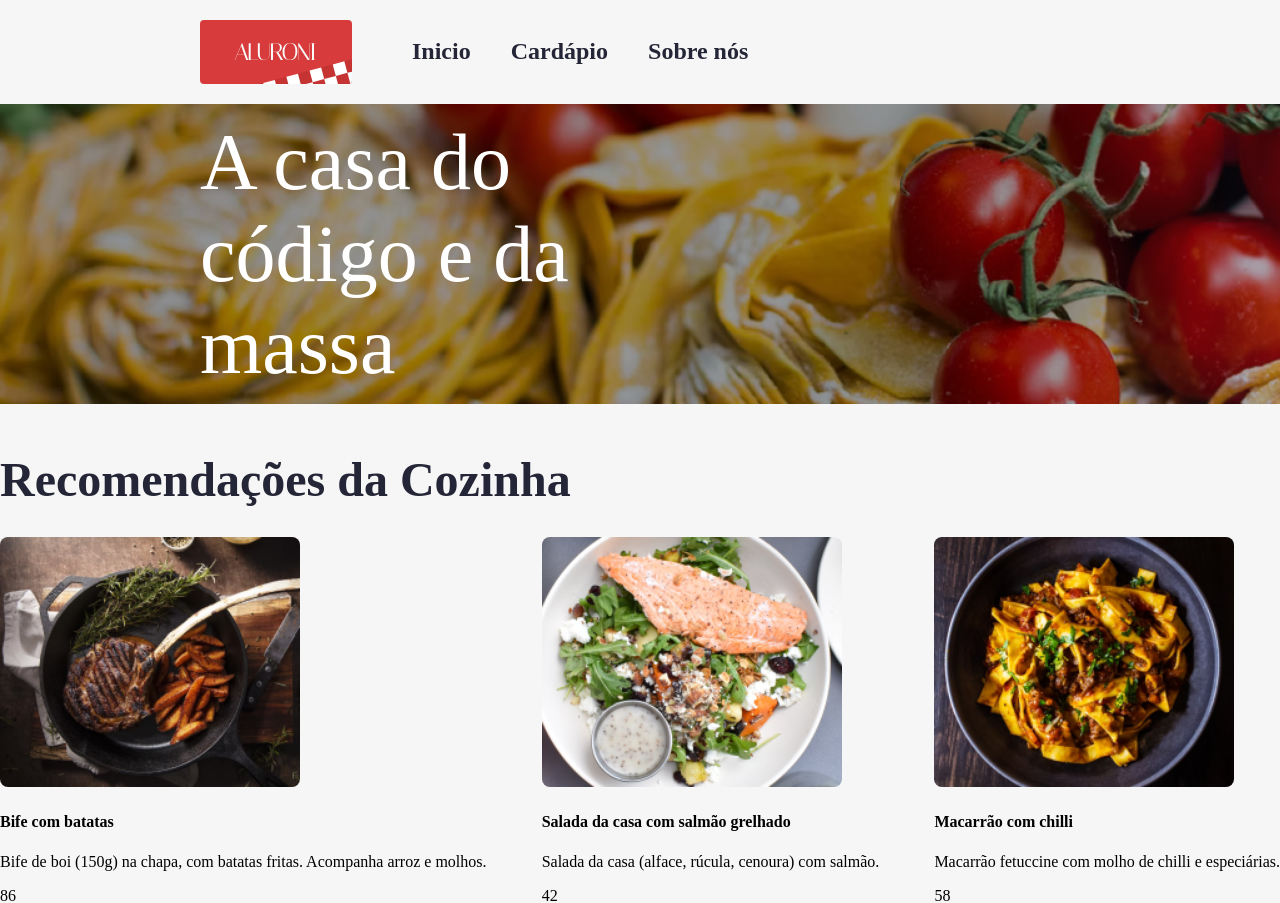
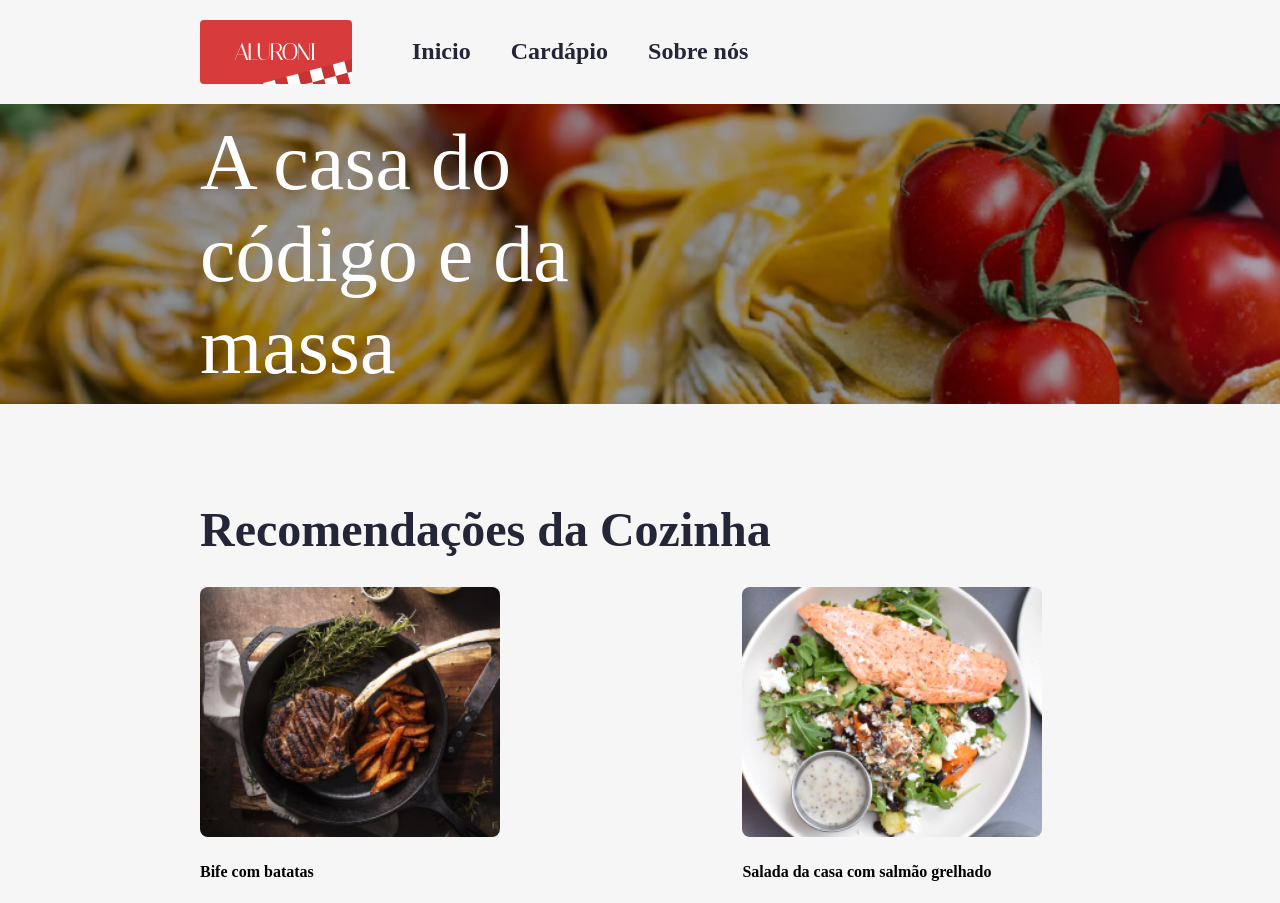
Before and after one commit to Melksedeque/aluroni-cardapio-online, a React (Vite) app: page / in a window 1280 px wide. Shown: the top 903 px of the page. Built offline with nearby package versions, Linux system fonts and the light colour scheme; a web font is replaced by a local one.

Commit message:
Aplicar estilo do container no Outlet

```diff
--- a/src/components/PaginaPadrao/index.tsx
+++ b/src/components/PaginaPadrao/index.tsx
@@ -1,5 +1,6 @@
 import styles from './PaginaPadrao.module.scss';
 import { Outlet } from 'react-router-dom';
+import stylesTema from 'styles/Tema.module.scss';
 
 export default function PaginaPadrao() {
     return (
@@ -9,7 +10,7 @@ export default function PaginaPadrao() {
                     A casa do código e da massa
                 </div>
             </header>
-            <div><Outlet /></div>
+            <div className={stylesTema.container}><Outlet /></div>
         </>
     );
 }
```
